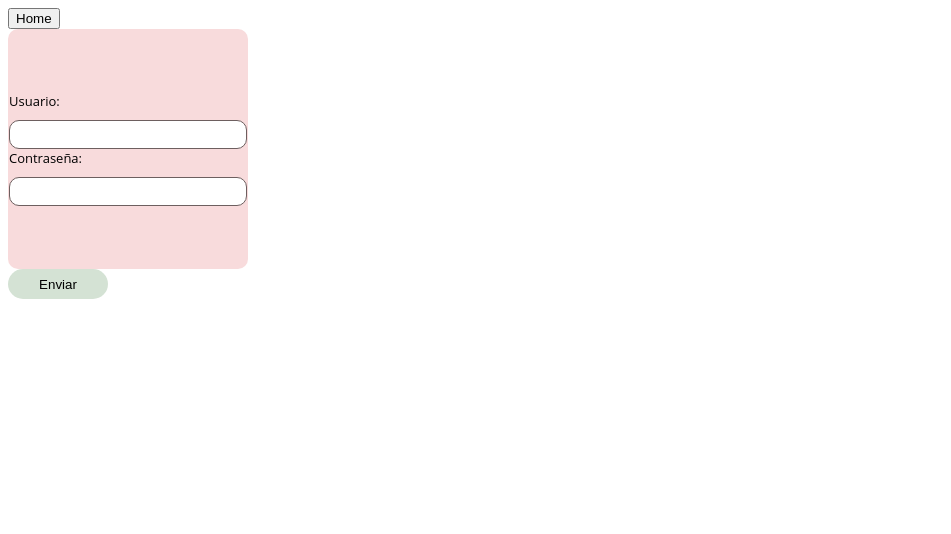
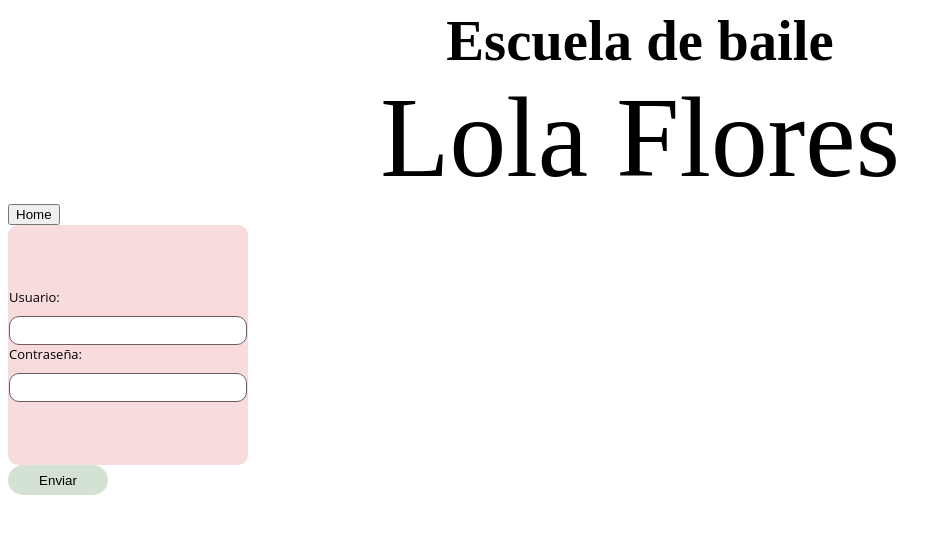
Before and after one commit to Analucena53/PROJECT-4-WheelOfSchool, a React (Vite) app: page / in a window 1280 px wide. Shown: the top 534 px of the page, without its empty margins (0-951 px from the left). Built offline with nearby package versions, Linux system fonts and the light colour scheme.

Commit message:
LoginView Title import

```diff
--- a/src/View/LoginView.jsx
+++ b/src/View/LoginView.jsx
@@ -1,11 +1,13 @@
 import Login from "../components/Login/Login";
-
+import Title from "../components/Title/Title";
 
 
 function LoginView(){
     return(
         <>
+        <Title />
         <Login/>
+
         </>
     )
 }
```
